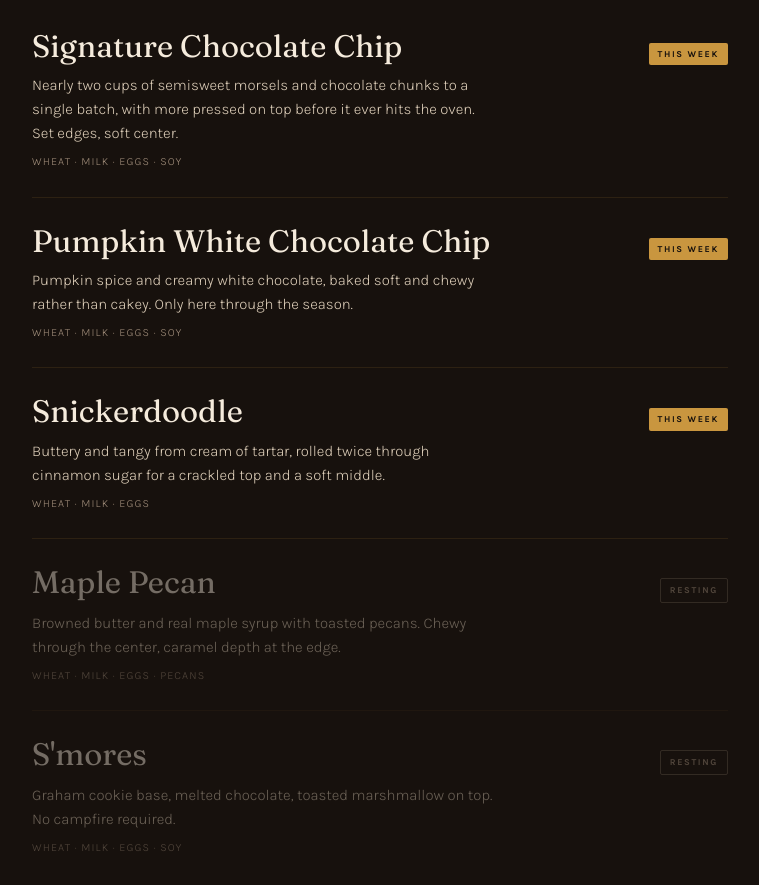
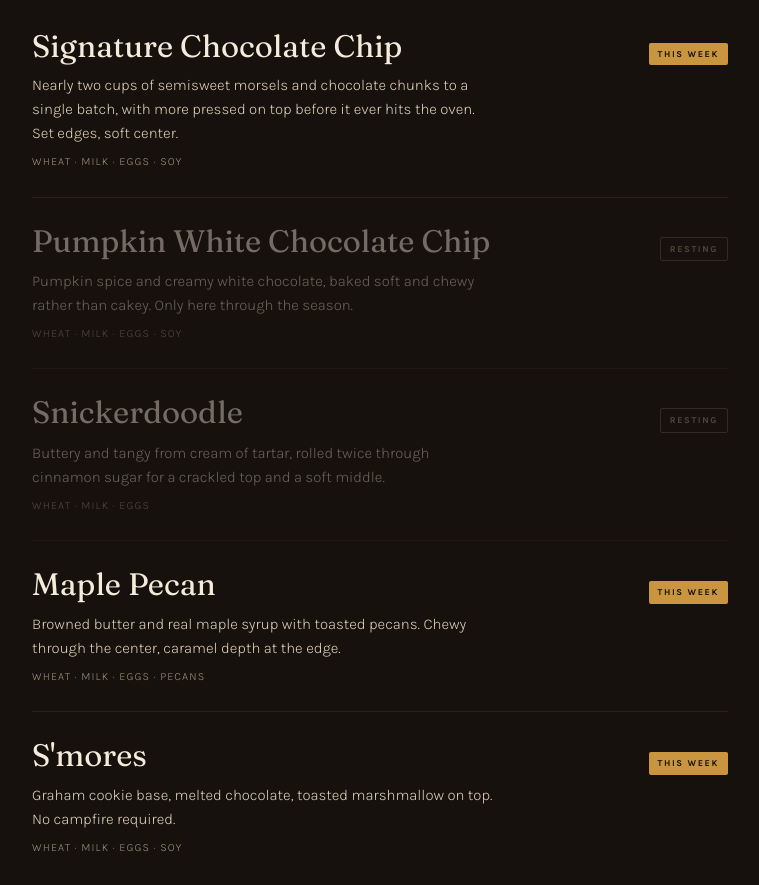
Before and after one commit to mslaceyj-source/Crave-society, a plain HTML site: page Index.html in a window 1280 px wide. Shown: the part 971-1856 px from the top of the page, without its empty margins (260-1019 px from the left). Drawn offline with Linux system fonts and the light colour scheme.

Commit message:
Update Index.html

```diff
--- a/Index.html
+++ b/Index.html
@@ -28,12 +28,12 @@ const DROP = {
   // Move names between the two lists. Nothing else to change.
   baking: [
     "Signature Chocolate Chip",
-    "Pumpkin White Chocolate Chip",
-    "Snickerdoodle"
+    "Maple Pecan",
+    "S'mores"
   ],
 
   // Set to true when you sell out — flips the banner and button.
-  soldOut: true
+  soldOut: false
 
 };
 
```
